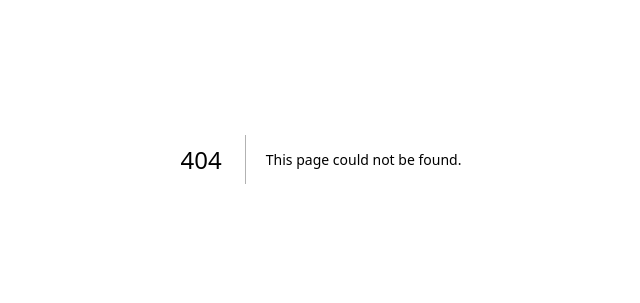
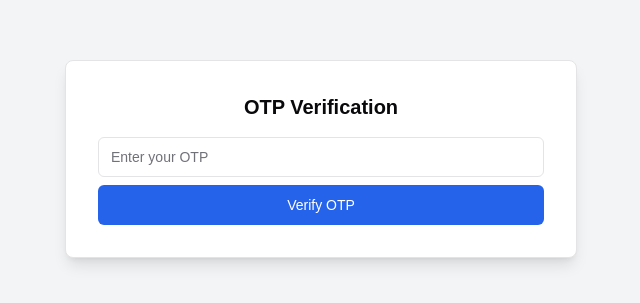
Before and after one commit to kristinjuwel/automated-laboratory-inventory, a Next.js app: page /verify-email in a window 1280 px wide. Before the commit this address had no page. Shown: the part 241-544 px from the top of the page, without its empty margins (319-959 px from the left). Built offline with nearby package versions, Linux system fonts and the light colour scheme.

Commit message:
feat: add verify-email page

```diff
--- /dev/null
+++ b/src/app/(main)/verify-email/page.tsx
@@ -0,0 +1,46 @@
+"use client";
+
+import React, { useState } from "react";
+import { Button } from "@/components/ui/button";
+import { Input } from "@/components/ui/input";
+import { Card } from "@/components/ui/card";
+import { Toaster, toast } from "sonner";
+import { useRouter } from "next/navigation";
+
+const OTPVerificationPage = () => {
+  const [otp, setOtp] = useState("");
+  const router = useRouter();
+
+  const handleVerify = () => {
+    if (otp === "123456") {  //for testing purposes
+      toast.success("OTP verified successfully!");
+      router.push("/");
+    } else {
+      toast.error("Invalid OTP. Please try again.");
+    }
+  };
+
+  return (
+    <div className="flex w-screen h-screen items-center justify-center bg-gray-100">
+      <Card className="p-8 w-full max-w-lg shadow-lg">
+        <h1 className="text-xl font-bold mb-4 text-center">OTP Verification</h1>
+
+        <Toaster />
+
+        <Input
+          className="mb-2"
+          value={otp}
+          onChange={(e) => setOtp(e.target.value)}
+          required
+          placeholder="Enter your OTP"
+        />
+
+        <Button className="w-full bg-blue-600 text-white" onClick={handleVerify}>
+          Verify OTP
+        </Button>
+      </Card>
+    </div>
+  );
+};
+
+export default OTPVerificationPage;
```
